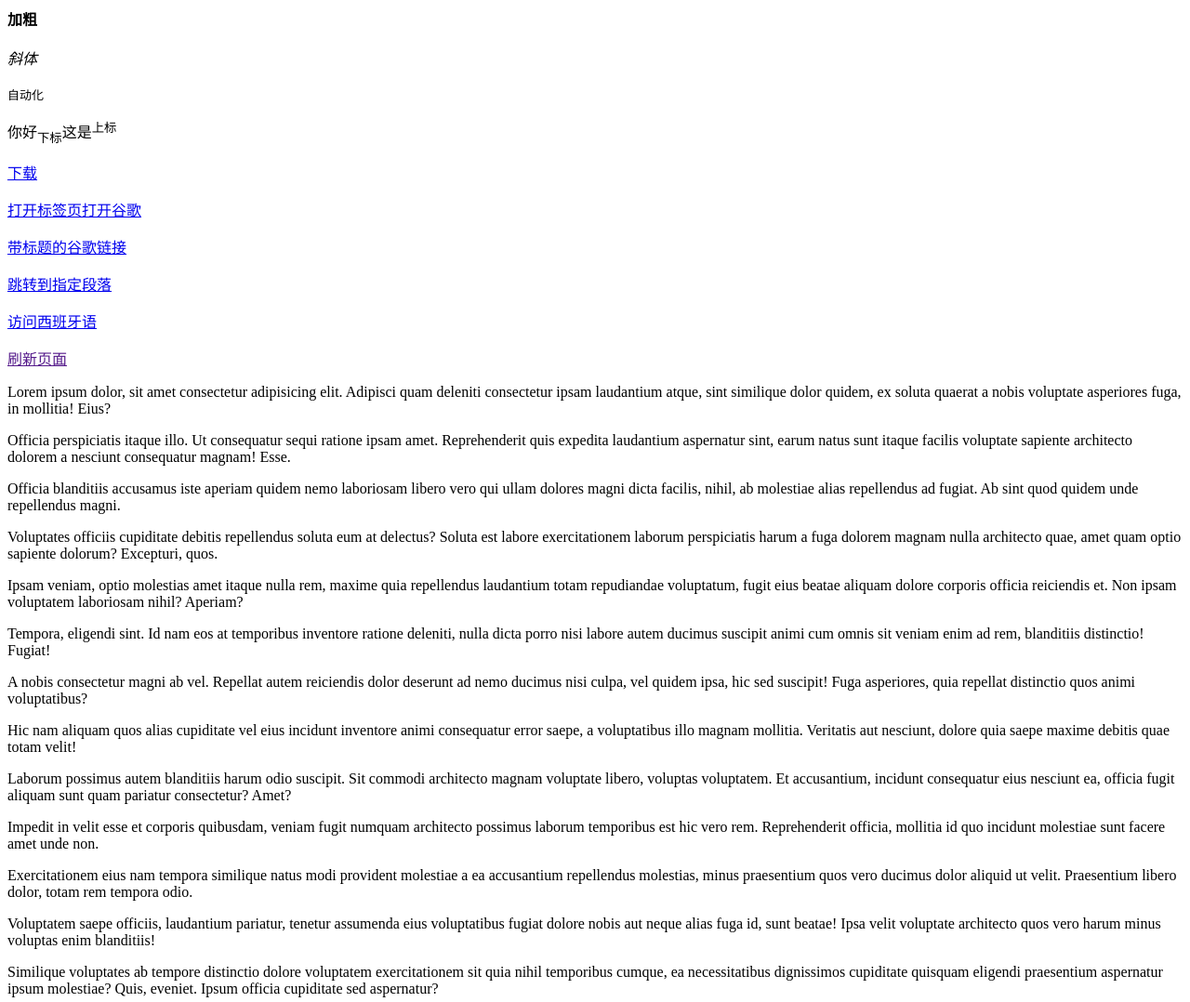
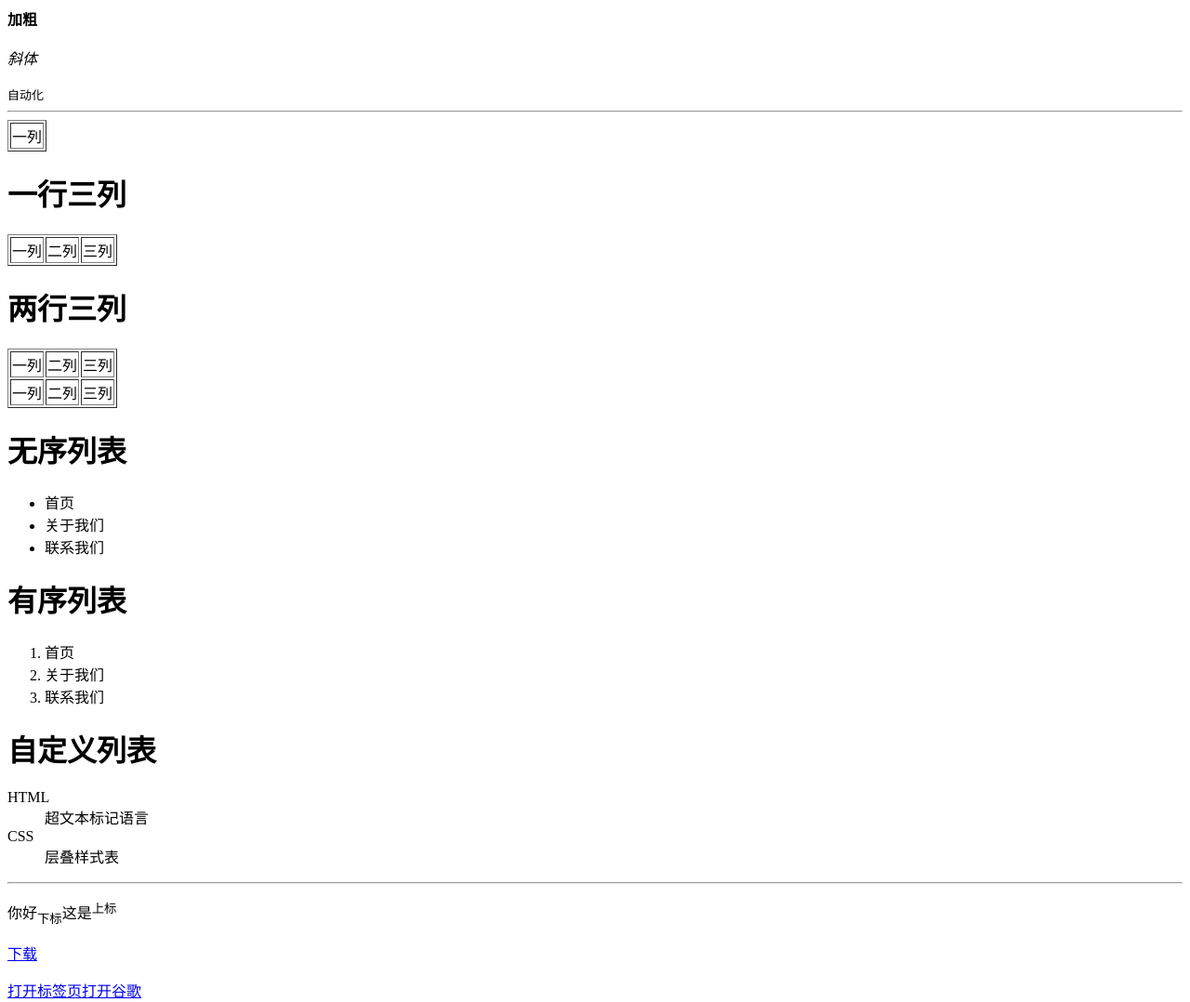
Before and after one commit to GinTama12/Myjavascript1, a plain HTML site: page demo.html in a window 1280 px wide. Shown: the top 1078 px of the page at 93% size. Drawn offline with Linux system fonts and the light colour scheme.

Commit message:
表格和列表
Co-authored-by: Copilot <copilot@github.com>

```diff
--- a/demo.html
+++ b/demo.html
@@ -19,6 +19,55 @@
 <i>斜体</i>
 <br><br>
 <code>自动化</code>
+<hr>
+<!-- 表格 -->
+ <table border="1">
+    <tr>
+        <td>一列</td>
+    </tr>
+ </table>
+ <h1>一行三列</h1>
+ <table border="1">
+    <tr>
+        <td>一列</td>
+        <td>二列</td>
+        <td>三列</td>
+    </tr>
+ </table>
+ <h1>两行三列</h1>
+ <table border="1">
+    <tr>
+        <td>一列</td>
+        <td>二列</td>
+        <td>三列</td>
+    </tr>
+    <tr>
+        <td>一列</td>
+        <td>二列</td>
+        <td>三列</td>
+    </tr>
+ </table>
+ <h1>无序列表</h1>
+<ul>
+    <li>首页</li>
+    <li>关于我们</li>
+    <li>联系我们</li>
+</ul>
+<h1>有序列表</h1>
+<ol>
+    <li>首页</li>
+    <li>关于我们</li>
+    <li>联系我们</li>
+</ol>
+<h1>自定义列表</h1>
+<dl>
+    <dt>HTML</dt>
+    <dd>超文本标记语言</dd>
+    <dt>CSS</dt>
+    <dd>层叠样式表</dd>
+
+</dl>
+<hr>
 <p>你好<sub>下标</sub>这是<sup>上标</sup></p>
 <p><a href="file/计算机英语.txt" download="计算机英语.txt">下载</a></p>
 <p><a href="https://www.google.com" target="_blank" rel="noopener">打开标签页打开谷歌</a></p>
@@ -26,6 +75,7 @@
 <p><a href="#34">跳转到指定段落</a></p>
 <p><a href="https://www.google.com" hreflang="es">访问西班牙语</a></p>
 <p><a href="">刷新页面</a></p>
+<img src="img/123.png" alt="图像加载失败"width="200" height="200">
 <p>Lorem ipsum dolor, sit amet consectetur adipisicing elit. Adipisci quam deleniti consectetur ipsam laudantium atque, sint similique dolor quidem, ex soluta quaerat a nobis voluptate asperiores fuga, in mollitia! Eius?</p>
 <p>Officia perspiciatis itaque illo. Ut consequatur sequi ratione ipsam amet. Reprehenderit quis expedita laudantium aspernatur sint, earum natus sunt itaque facilis voluptate sapiente architecto dolorem a nesciunt consequatur magnam! Esse.</p>
 <p>Officia blanditiis accusamus iste aperiam quidem nemo laboriosam libero vero qui ullam dolores magni dicta facilis, nihil, ab molestiae alias repellendus ad fugiat. Ab sint quod quidem unde repellendus magni.</p>
```
